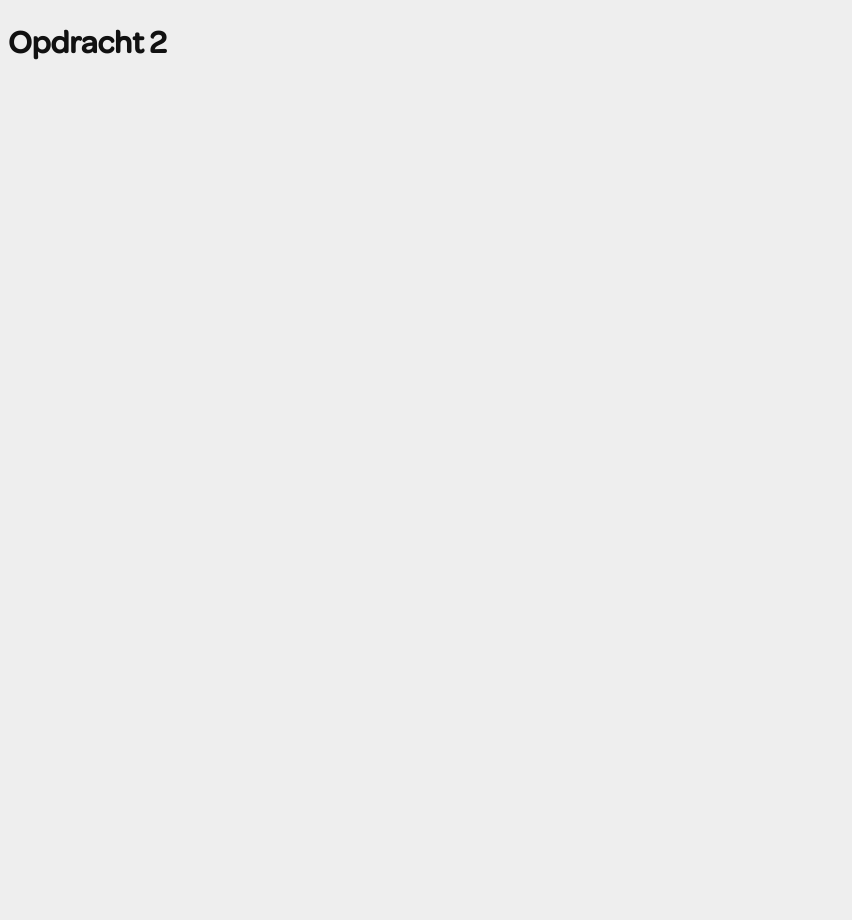
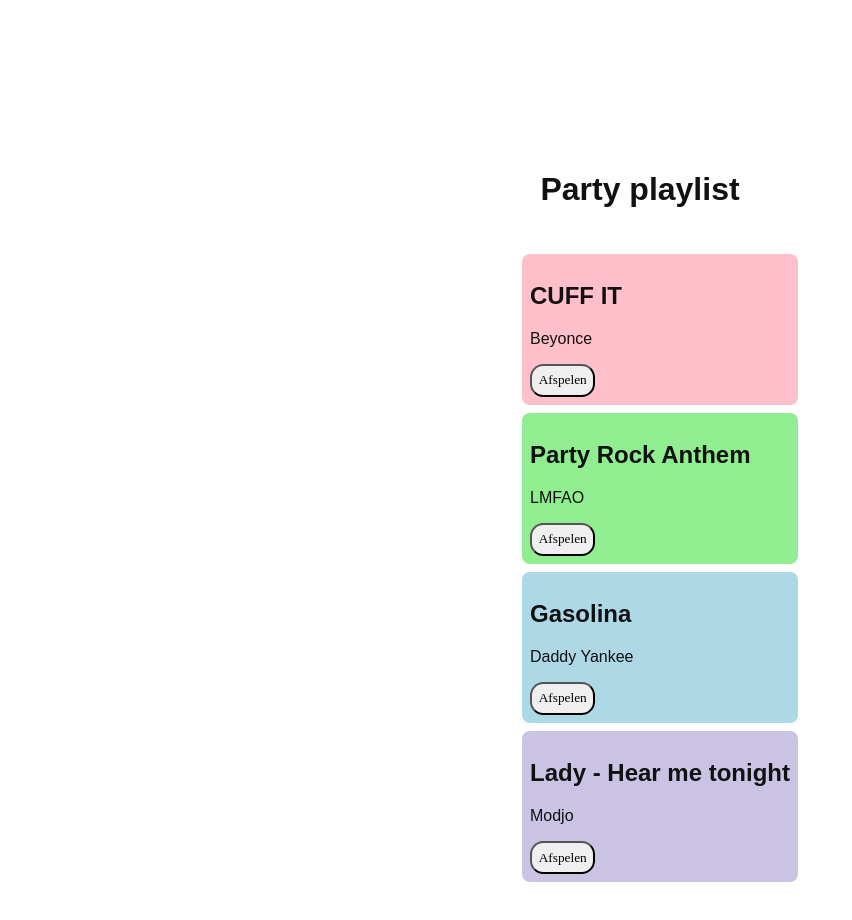
Before and after one commit to Esraatje/frontendbasiswebsite, a plain HTML site: page opdracht2/index.html in a window 1280 px wide. Shown: the whole page, without its empty margins (0-852 px from the left). Before the commit the page ends 800 px from the top, so only its background shows below. Drawn offline with Linux system fonts and the light colour scheme; a web font is replaced by a local one.

Commit message:
herkansing
aanpassingen van opdracht 1 en mislukte poging opdracht 2

```diff
--- a/opdracht1/styles/style.css
+++ b/opdracht1/styles/style.css
@@ -31,17 +31,29 @@
 :root {
 	/* startje */
 	--color-text:#111;
-	--color-background:#eee;
+	--color-background:#fff;
+	--domino-blauw:#0276a8;
+}
+
+@media (prefers-color-scheme: dark){
+	:root {
+		--color-text:#fff;
+		--color-background:#111;
+		--domino-blauw:#0276a8;
+	}
 }
 
 /****************/
 /* JOUW STYLING */
 /****************/
-/* body {
-  font-family:eenfont, sans-serif;
-  color:var(--color-text);
-  background-color:var(--color-background);
-} */
+body {
+	height: 100vh;
+	display: grid;
+	place-content: center;
+	place-items: center;
+  	color: var(--color-text);
+ 	background-color: var(--color-background);
+}
 
 /* jouw code */
 main section h1 {
@@ -53,16 +65,21 @@
 	font-weight: 700;
 	font-size: 4em;
 	font-style: normal;
-	color: 	#0276a8;
+	color: 	var(--domino-blauw);
 	position: relative;
+
+	animation-fill-mode: forwards;
+	transform-origin: right bottom;
 }
 
+/* Domino steentje */
 main section h1 span:first-of-type::before {
 	content: "";
 	position: absolute;
 	height: 1.2em;
 	width: 0.6em;
 	left: -1em;
+	transform-origin: right bottom;
 
 
 	background-image:
@@ -82,7 +99,7 @@
 	linear-gradient(
 		#e31a37 48%,
 		white 48% 52%,
-		#0276a8 52%
+		var(--domino-blauw) 52%
 	);
 
 	background-position:
@@ -102,8 +119,9 @@
 
 	animation-name: domino;
 	animation-duration: 2s;
-	animation-delay: 1s;
+	animation-delay: 0.9s;
 	animation-iteration-count: 1;
+	animation-fill-mode: forwards;
 }
 
 @keyframes domino {
@@ -137,7 +155,7 @@
 		transform: rotate(0deg);
 		}
 	to {
-		transform: rotate(35deg);
+		transform: rotate(45deg);
 	  }
 }
 
@@ -145,7 +163,7 @@
 main section h1 span:nth-of-type(3){
 	animation-name: letterO;
 	animation-duration: 2s;
-	animation-delay: 2s;
+	animation-delay: 1.8s;
 	animation-iteration-count: 1;
 }
 
@@ -155,15 +173,15 @@
 		transform: rotate(0deg);
 		}
 	to {
-		transform: rotate(180deg);
+		transform: rotate(45deg);
 	  }
 }
 
 /* Animatie letter M */
 main section h1 span:nth-of-type(4){
 	animation-name: letterM;
-	animation-duration: 1s;
-	animation-delay: 2.5s;
+	animation-duration: 2s;
+	animation-delay: 2.25s;
 	animation-iteration-count: 1;
 }
 
@@ -173,15 +191,15 @@
 		transform: rotate(0deg);
 		}
 	to {
-		transform: rotate(30deg);
+		transform: rotate(45deg);
 	  }
 }
 
 /* Animatie letter I */
 main section h1 span:nth-of-type(5){
 	animation-name: letterI;
-	animation-duration: 1s;
-	animation-delay: 3s;
+	animation-duration: 2s;
+	animation-delay: 2.6s;
 	animation-iteration-count: 1;
 }
 
@@ -191,15 +209,15 @@
 		transform: rotate(0deg);
 		}
 	to {
-		transform: rotate(30deg);
+		transform: rotate(45deg);
 	  }
 }
 
 /* Animatie letter N */
 main section h1 span:nth-of-type(6){
 	animation-name: letterN;
-	animation-duration: 1s;
-	animation-delay: 3.5s;
+	animation-duration: 2s;
+	animation-delay: 2.95s;
 	animation-iteration-count: 1;
 }
 
@@ -209,15 +227,15 @@
 		transform: rotate(0deg);
 		}
 	to {
-		transform: rotate(30deg);
+		transform: rotate(45deg);
 	  }
 }
 
 /* Animatie letter O */
 main section h1 span:nth-of-type(7){
 	animation-name: letterO;
-	animation-duration: 1s;
-	animation-delay: 4s;
+	animation-duration: 2s;
+	animation-delay: 3.3s;
 	animation-iteration-count: 1;
 }
 
@@ -227,33 +245,33 @@
 		transform: rotate(0deg);
 		}
 	to {
-		transform: rotate(180deg);
+		transform: rotate(45deg);
 	  }
 }
 
 /* Animatie letter Apostrof */
 main section h1 span:nth-of-type(8){
-	animation-name: letterApostrof;
-	animation-duration: 1s;
-	animation-delay: 4.5s;
+	animation-name: apostrof;
+	animation-duration: 2s;
+	animation-delay: 3.65s;
 	animation-iteration-count: 1;
 }
 
-@keyframes letterApostrof {
+@keyframes apostrof {
 
 	from {
 		transform: rotate(0deg);
 		}
 	to {
-		transform: rotate(35deg);
+		transform: rotate(45deg);
 	  }
 }
 
 /* Animatie letter S */
 main section h1 span:nth-of-type(9){
 	animation-name: letterS;
-	animation-duration: 1s;
-	animation-delay: 5s;
+	animation-duration: 2s;
+	animation-delay: 4s;
 	animation-iteration-count: 1;
 }
 
@@ -263,6 +281,21 @@
 		transform: rotate(0deg);
 		}
 	to {
-		transform: rotate(35deg);
+		transform: rotate(45deg);
 	  }
 }
+
+/* bron: https://www.w3schools.com/howto/howto_css_responsive_text.asp */
+/* als het scherm 601px of meer is */
+@media screen and (min-width: 601px){
+	h1 {
+		font-size: 1.5em;
+	}
+}
+
+/* als het scherm 600px of minder is */
+@media screen and (max-width: 600px){
+	h1 {
+		font-size: 1em;
+	}
+}
--- a/opdracht2/index.html
+++ b/opdracht2/index.html
@@ -13,8 +13,32 @@
 </head>
 
 <body>
-	<h1>Opdracht 2</h1>
+	<h1>Party playlist</h1>
+	<ul id="list">
+		<li>
+			<h2>CUFF IT</h2>
+			<p>Beyonce</p>
+			<button class="nummer1"onclick="play1()">Afspelen</button>
+		</li>
 
+		<li>
+			<h2>Party Rock Anthem</h2>
+			<p>LMFAO</p>
+			<button>Afspelen</button>
+		</li>
+
+		<li>
+			<h2>Gasolina</h2>
+			<p>Daddy Yankee</p>
+			<button>Afspelen</button>
+		</li>
+
+		<li>
+			<h2>Lady - Hear me tonight</h2>
+			<p>Modjo</p>
+			<button>Afspelen</button>
+		</li>
+	</ul>
 	<script defer src="scripts/script.js"></script>
 </body>
 
--- a/opdracht2/scripts/script.js
+++ b/opdracht2/scripts/script.js
@@ -1,2 +1,9 @@
 // JavaScript Document
 console.log("howdy");
+
+// new Sortable(list, {
+//     animation: 300,
+
+function play1() {
+    <iframe width="560" height="315" src="https://youtu.be/yrtWLyp5gLI" frameborder="0" allow="accelerometer; autoplay; encrypted-media; gyroscope; picture-in-picture" allowfullscreen></iframe>
+  }
--- a/opdracht2/styles/style.css
+++ b/opdracht2/styles/style.css
@@ -3,18 +3,7 @@
 /*********/
 /* FONTS */
 /*********/
-@font-face {
-	font-family: 'eenfont';
-	src: url('../fonts/eenfont.woff2') format('woff2'),
-			 url('../fonts/eenfont.woff') format('woff');
-	font-weight: normal;
-	font-style: normal;
-
-}
-
-
-
-
+ @import url("https://use.typekit.net/ksa0srl.css");
 
 /**************/
 /* CSS REMEDY */
@@ -27,30 +16,82 @@
 	cursor: pointer;
 }
 
-
-
-
-
 /*********************/
 /* CUSTOM PROPERTIES */
 /*********************/
 :root {
 	/* startje */
 	--color-text:#111;
-	--color-background:#eee;
+	--color-background:#fff;
 }
-
-
-
-
 
 /****************/
 /* JOUW STYLING */
 /****************/
 body {
-  font-family:eenfont, sans-serif;
-  color:var(--color-text);
-  background-color:var(--color-background);
+	height: 130vh;
+	display: grid;
+	place-content: center;
+	place-items: center;
+	font-family: poppins, sans-serif;
+  	color:var(--color-text);
+  	background-color:var(--color-background);
 }
 
-/* jouw code */
+@media (prefers-color-scheme: dark){
+	:root {
+		--color-text:#fff;
+		--color-background:#111;
+	}
+}
+body ul li{
+	list-style-type: none
+}
+
+/* Nummer 1 */
+body ul li:first-of-type{
+	background-color: pink;
+	color: #111;
+	padding: 0.5em;
+	margin: 0.5em;
+	border-radius: 0.5em;
+}
+
+/* Nummer 2 */
+body ul li:nth-of-type(2){
+	background-color: #90ee90;
+	color: #111;
+	padding: 0.5em;
+	margin: 0.5em;
+	border-radius: 0.5em;
+}
+
+/* Nummer 3 */
+body ul li:nth-of-type(3){
+	background-color: #add8e6;
+	color: #111;
+	padding: 0.5em;
+	margin: 0.5em;
+	border-radius: 0.5em;
+}
+
+/* Nummer 4 */
+body ul li:nth-of-type(4){
+	background-color: #CBC3E3;
+	color: #111;
+	padding: 0.5em;
+	margin: 0.5em;
+	border-radius: 0.5em;
+}
+
+body ul li button{
+	border-radius: 1em;
+	padding: 0.5em;
+	font-family: poppins;
+}
+
+/* bron: codepen */
+li.sortable-drag{
+	background: gold;
+	cursor: grabbing
+}
```
Also changed, not shown: 1 other file.
